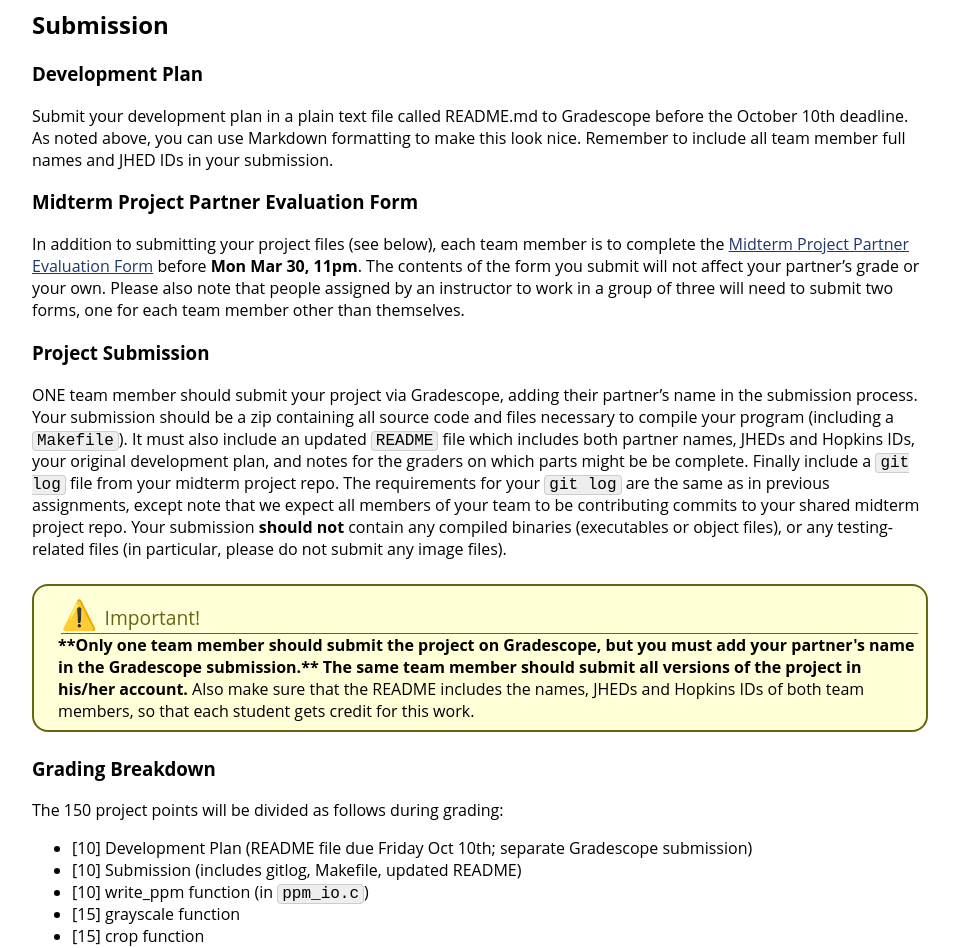
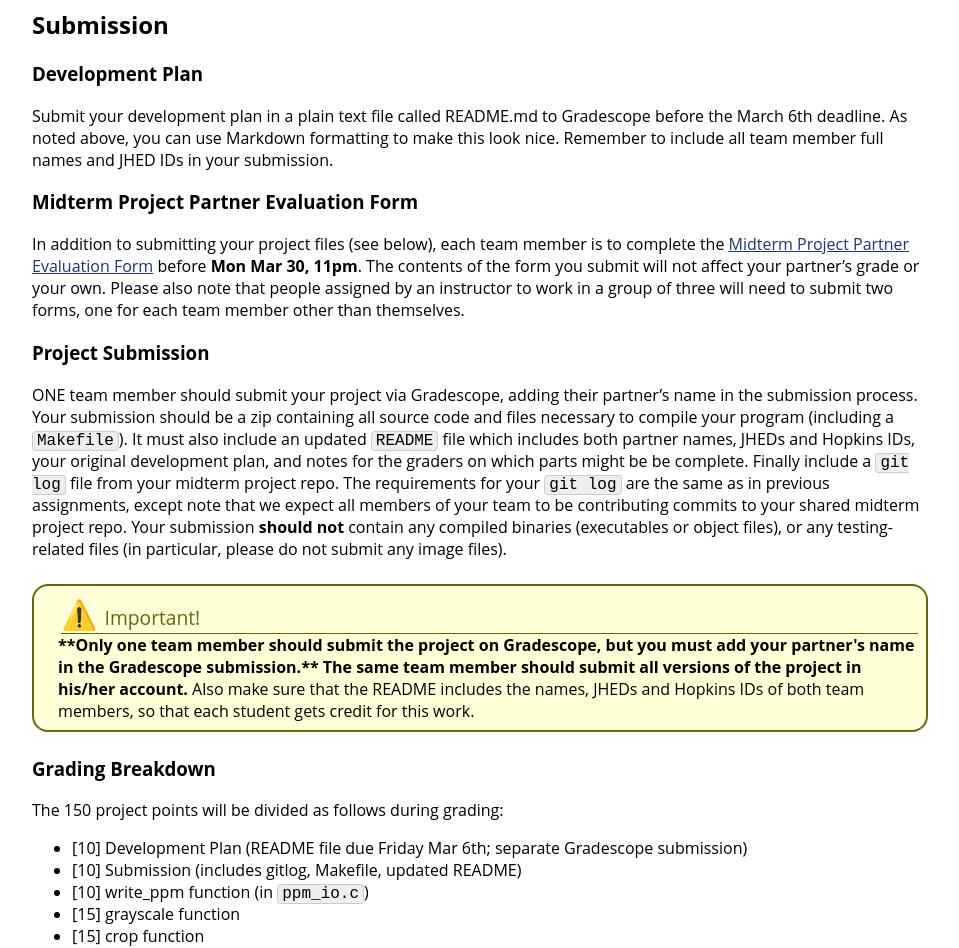
Before and after one commit to jhu-ip/cs220-sp26, a Jekyll site: the page built from assign/midterm.md, in a window 1280 px wide and 1400 px high, scrolled down 18572 px. Shown: the part 155-1103 px from the top of the window, without its empty margins (160-1119 px from the left). Built offline with Jekyll 4.4.1, drawn with Linux system fonts in a browser that asks for light colours.

Commit message:
fix two dates

```diff
--- a/assign/midterm.md
+++ b/assign/midterm.md
@@ -482,7 +482,7 @@ For each function, it's important to think about precisely what it should do, an
 
 ### Development Plan
 
-Submit your development plan in a plain text file called README.md to Gradescope before the October 10th deadline. As noted above, you can use Markdown formatting to make this look nice. Remember to include all team member full names and JHED IDs in your submission.
+Submit your development plan in a plain text file called README.md to Gradescope before the March 6th deadline. As noted above, you can use Markdown formatting to make this look nice. Remember to include all team member full names and JHED IDs in your submission.
 
 ### Midterm Project Partner Evaluation Form
 
@@ -505,7 +505,7 @@ ONE team member should submit your project via Gradescope, adding their partner'
 
 The 150 project points will be divided as follows during grading:
 
-* [10] Development Plan (README file due Friday Oct 10th; separate Gradescope submission)
+* [10] Development Plan (README file due Friday Mar 6th; separate Gradescope submission)
 * [10] Submission (includes gitlog, Makefile, updated README)
 * [10] write_ppm function (in `ppm_io.c`)
 * [15] grayscale function
```
